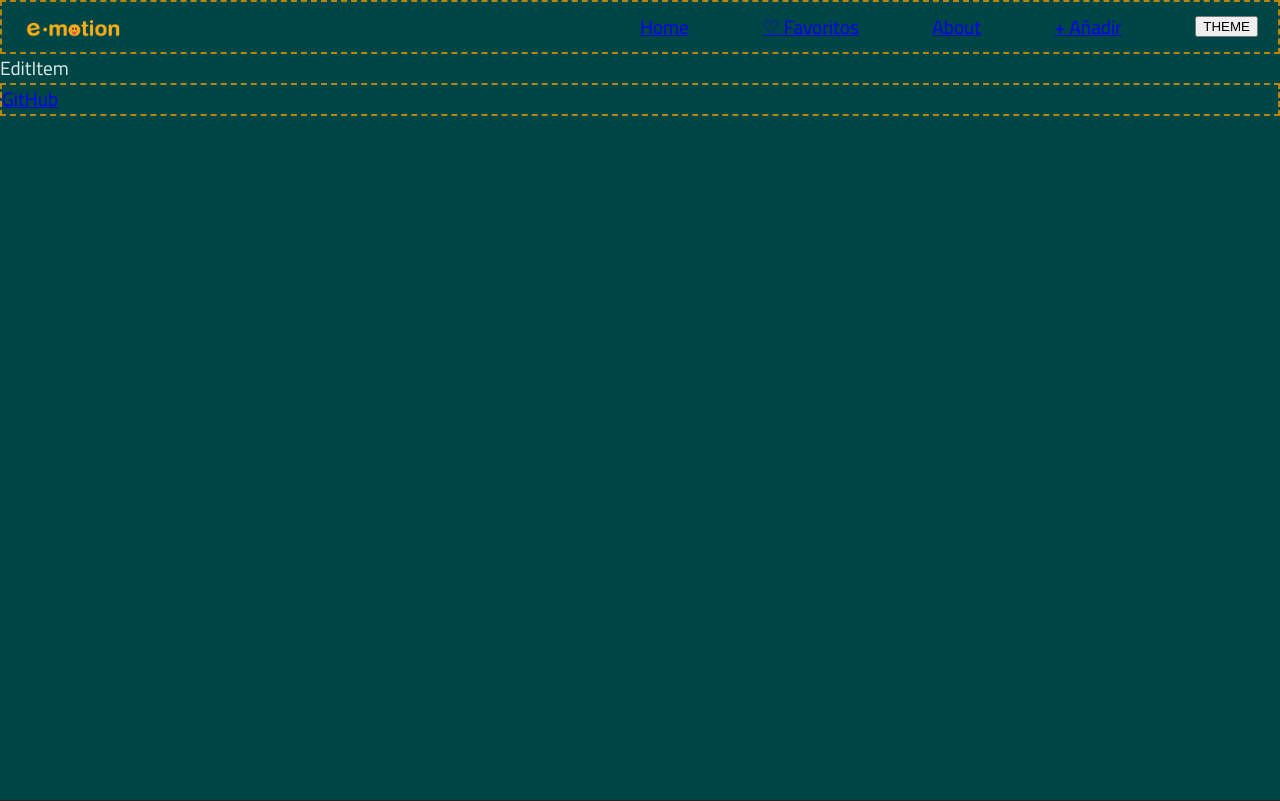
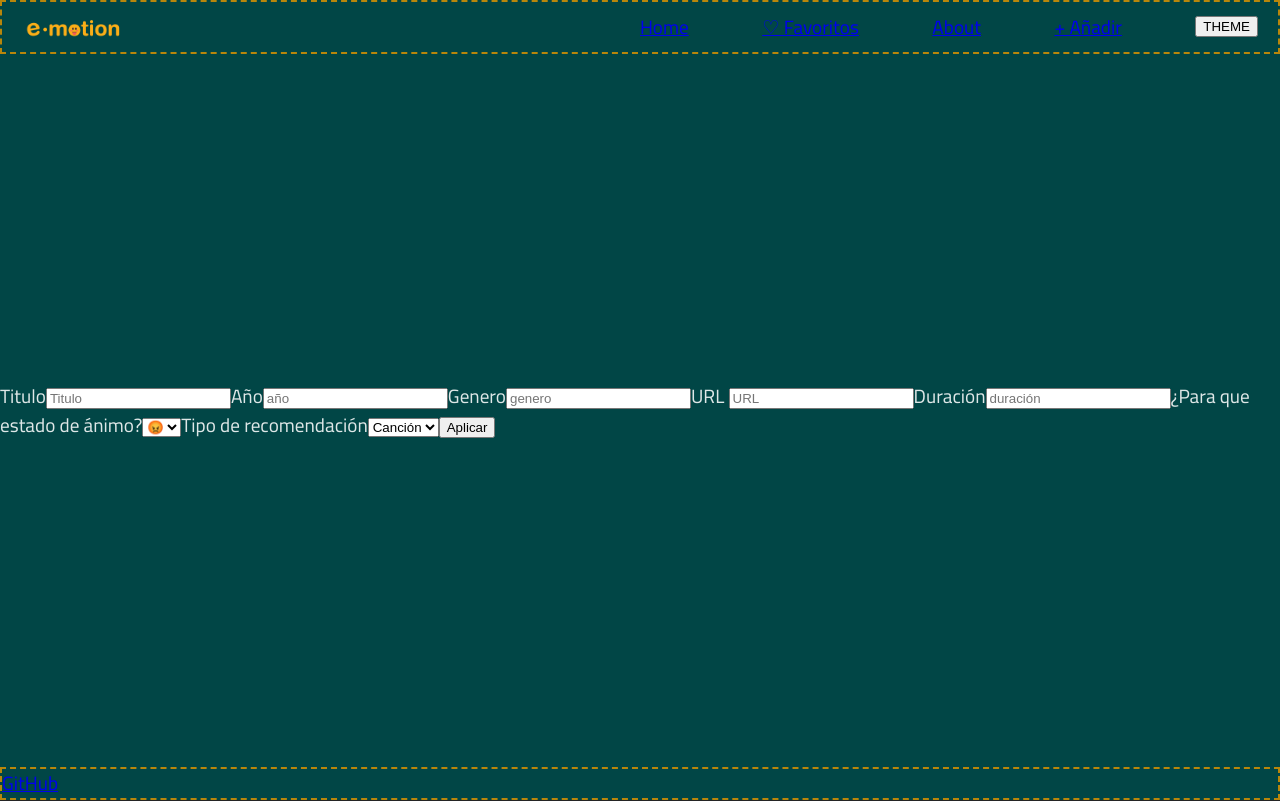
Before and after one commit to David-Carballo/e-motion, a React (Vite) app: page /edit-item/1 in a window 1280 px wide. Built offline with nearby package versions, Linux system fonts and the light colour scheme; a web font is replaced by a local one.

Commit message:
html y css

```diff
--- a/src/App.css
+++ b/src/App.css
@@ -12,8 +12,7 @@ img {
 /* * Pages styles */
 
 #navbar{
-  box-sizing: border-box;
-  max-height: 56px;
+  max-height: 4rem;
   border: 2px dashed darkgoldenrod;
 }
 #navbar-links{
@@ -21,8 +20,21 @@ img {
 }
 
 #footer{
-  max-height: 56px;
+  max-height: 4rem,;
   border: 2px dashed darkgoldenrod;
+}
+
+#app{
+  min-height: 100svh;
+  display: flex;
+  flex-direction: column;
+  justify-content: space-between;
+}
+
+#card {
+  border-radius: 10px;
+  border: 2px solid black;
+  box-shadow: 2px 2px 10px 2px rgba(16,16,16, 0.6);
 }
 
 /* * Flex styles */
--- a/src/App.jsx
+++ b/src/App.jsx
@@ -18,7 +18,7 @@ import Footer from './components/Footer'
 function App() {
 
   return (
-    <>
+    <div id="app">
       <NavBar />
 
       <Routes>
@@ -41,7 +41,7 @@ function App() {
       <Footer />
 
 
-    </>
+    </div>
   )
 }
 
--- a/src/index.css
+++ b/src/index.css
@@ -19,3 +19,7 @@ body {
   margin: 0;
   padding: 0;
 }
+
+*{
+  box-sizing: border-box;
+}
--- a/src/pages/Dashboard.jsx
+++ b/src/pages/Dashboard.jsx
@@ -1,9 +1,17 @@
 import React from 'react'
+import { Link } from 'react-router-dom'
 
 function Dashboard() {
   return (
     <div id="dashboard">
-
+      <h1>¿Cómo te encuentras hoy?</h1>
+      <div id="emojis-btn">
+        <Link to="/moods/happy">😀</Link>
+        <Link to="/moods/love">🥰</Link>
+        <Link to="/moods/scary">😱</Link>
+        <Link to="/moods/sad">😢</Link>
+        <Link to="/moods/rage">😡</Link>
+      </div>
 
     </div>
   )
--- a/src/pages/EditItem.jsx
+++ b/src/pages/EditItem.jsx
@@ -1,9 +1,45 @@
 import React from 'react'
 
 function EditItem() {
+
   return (
     <div id="edit-item">
-      EditItem
+      <form>
+
+        <label>Titulo</label>
+        <input type="text" name = "titulo" placeholder='Titulo'/>
+
+        <label>Año</label>
+        <input type= "number" name = "year" placeholder='año' />
+
+        <label>Genero</label>
+        <input type= "text" name= "genre" placeholder= "genero"/>
+
+        <label>URL </label>
+        <input type= "url" name= "url" placeholder= "URL" />
+
+        <label>Duración</label>
+        <input type="number" name= "length" placeholder='duración'/>
+
+        <label>¿Para que estado de ánimo?</label>
+        <select name="mood" id="lang">
+          <option value="rage" >😡</option>
+          <option value="happy">😀</option>
+          <option value="sad"  >😢</option>
+          <option value="scary">😱</option>
+          <option value="love" >🥰</option>
+        </select>
+
+        <label>Tipo de recomendación</label>
+        <select name="type" id="lang">
+          <option value="song" >Canción</option>
+          <option value="movie">Película</option>
+          <option value="book" >Libro</option>
+        </select>
+
+        <button>Aplicar</button>
+
+      </form>
     </div>
   )
 }
--- a/src/pages/Mood.jsx
+++ b/src/pages/Mood.jsx
@@ -33,7 +33,7 @@ function Mood() {
         <SearchBar />
         <FilterBar setFilterCategory={setFilterCategory}/>
       </div>
-      <div id="grid">
+      <div id="grid" className='flex-row'>
         {/* Aqui añadir filter segun FilterCategory*/}
         {moodData.items.map((item)=>{
           return (<Card key={item.id} {...item}/>)
```
